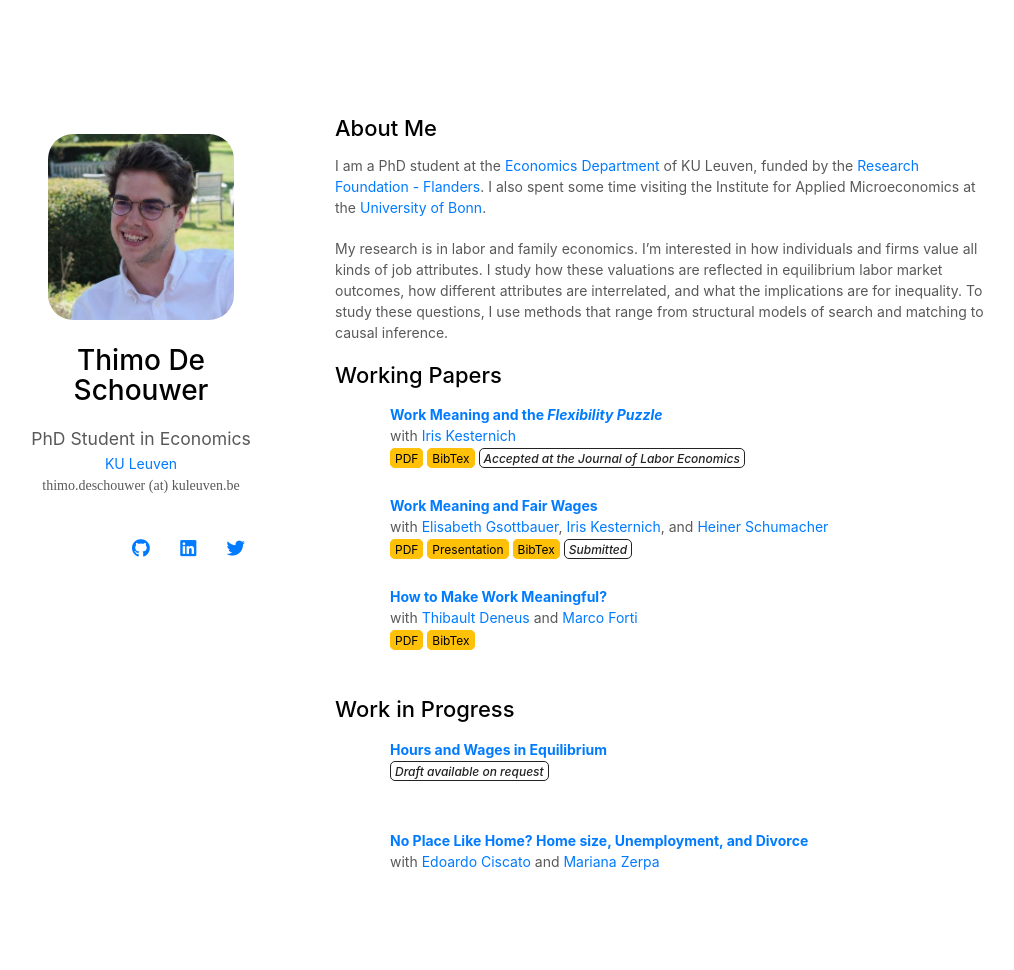
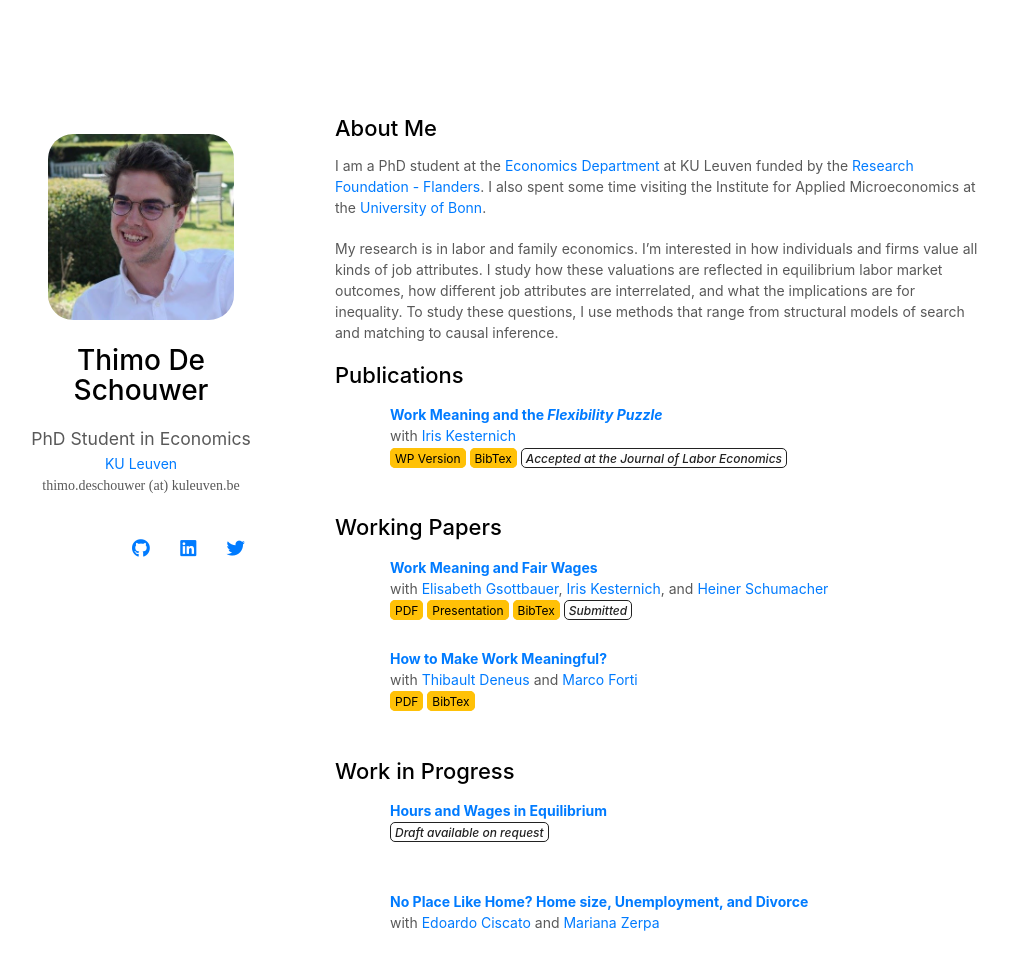
Before and after one commit to thimodeschouwer/thimodeschouwer.github.io, a Jekyll site: the page built from index.md, in a window 1280 px wide and 1073 px high. Shown: the top 970 px of the window, without its empty margins (135-1149 px from the left). Built offline with Jekyll 4.4.1, drawn with Linux system fonts in a browser that asks for light colours; nearby versions of some CDN libraries; a style sheet for code colours, icons or effects is not loaded; our own code applies the rules of GitHub Pages for plain Markdown files.

Commit message:
update publication

```diff
--- a/_data/workingpapers.yml
+++ b/_data/workingpapers.yml
@@ -1,10 +1,4 @@
 main:
-
-  - title: Work Meaning and the <i> Flexibility Puzzle </i>
-    authors: with <a href = "https://sites.google.com/site/kesternichiris/home" > Iris Kesternich </a>
-    pdf: ./assets/files/MeaningFlexibilityPuzzle.pdf
-    bibtex: ./assets/files/MeaningFlexibilityPuzzle_cite.txt
-    notes: Accepted at the Journal of Labor Economics
 
   - title: Work Meaning and Fair Wages
     authors: with <a href = "https://sites.google.com/site/elisabethgsottbauer/home" > Elisabeth Gsottbauer</a>, <a href = "https://sites.google.com/site/kesternichiris/home" > Iris Kesternich</a>, and <a href = "https://hschumacher81.com" > Heiner Schumacher </a>
--- /dev/null
+++ b/_includes/publications.md
@@ -0,0 +1,52 @@
+<h2 id="publications" style="margin: 2px 0px -15px;">Publications</h2>
+
+<div class="publications">
+<ol class="bibliography">
+
+{% for link in site.data.publications.main %}
+
+<li>
+<div class="pub-row">
+  <div class="col-sm-3 abbr" style="position: relative;padding-right: 15px;padding-left: 20px; margin: 0px 0px -8rem;">
+    {% if link.image %}
+    <img src="{{ link.image }}" class="teaser img-fluid z-depth-1" style="width=100;height=40%">
+    {% endif %}
+    {% if link.conference_short %}
+    <abbr class="badge">{{ link.conference_short }}</abbr>
+    {% endif %}
+  </div>
+  <div class="col-sm-3 abbr" style="position: relative;padding-right: 15px;padding-left: 20px; margin: 0px 0px -8rem;">
+      <div class="title"><a href="{{ link.pdf }}">{{ link.title }}</a></div>
+      <div class="author">{{ link.authors }}</div>
+      <div class="periodical"><em>{{ link.conference }}</em>
+      </div>
+    <div class="links">
+      {% if link.pdf %}
+      <a href="{{ link.pdf }}" class="btn btn-sm z-depth-0" role="button" target="_blank" style="font-size:12px;">WP Version</a>
+      {% endif %}
+      {% if link.code %}
+      <a href="{{ link.code }}" class="btn btn-sm z-depth-0" role="button" target="_blank" style="font-size:12px;">Code</a>
+      {% endif %}
+      {% if link.page %}
+      <a href="{{ link.page }}" class="btn btn-sm z-depth-0" role="button" target="_blank" style="font-size:12px;">Presentation</a>
+      {% endif %}
+      {% if link.bibtex %}
+      <a href="{{ link.bibtex }}" class="btn btn-sm z-depth-0" role="button" target="_blank" style="font-size:12px;">BibTex</a>
+      {% endif %}
+      {% if link.notes %}
+      <strong> <i style="color:#00000">{{ link.notes }}</i></strong>
+      {% endif %}
+      {% if link.others %}
+      {{ link.others }}
+      {% endif %}
+    </div>
+  </div>
+</div>
+</li>
+
+<br>
+
+{% endfor %}
+
+</ol>
+</div>
--- a/index.md
+++ b/index.md
@@ -4,9 +4,11 @@ layout: homepage
 
 ## About Me
 
-I am a PhD student at the [Economics Department](https://feb.kuleuven.be/research/economics/ces) of KU Leuven, funded by the [Research Foundation - Flanders](https://www.fwo.be/en/). I also spent some time visiting the Institute for Applied Microeconomics at the [University of Bonn](https://www.uni-bonn.de/en/university/university).
+I am a PhD student at the [Economics Department](https://feb.kuleuven.be/research/economics/ces) at KU Leuven funded by the [Research Foundation - Flanders](https://www.fwo.be/en/). I also spent some time visiting the Institute for Applied Microeconomics at the [University of Bonn](https://www.uni-bonn.de/en/university/university).
 
-My research is in labor and family economics. I'm interested in how individuals and firms value all kinds of job attributes. I study how these valuations are reflected in equilibrium labor market outcomes, how different attributes are interrelated, and what the implications are for inequality. To study these questions, I use methods that range from structural models of search and matching to causal inference.
+My research is in labor and family economics. I'm interested in how individuals and firms value all kinds of job attributes. I study how these valuations are reflected in equilibrium labor market outcomes, how different job attributes are interrelated, and what the implications are for inequality. To study these questions, I use methods that range from structural models of search and matching to causal inference.
+
+{% include_relative _includes/publications.md %}
 
 {% include_relative _includes/workingpapers.md %}
 
```
Also changed, not shown: _data/publications.yml (added, +8 -0 lines), assets/img/MeaningFlexibility.jpeg (added), assets/img/MeaningFlexibility.jpg (deleted), assets/img/MeaningFlexibilityPuzzle.jpeg (added).
